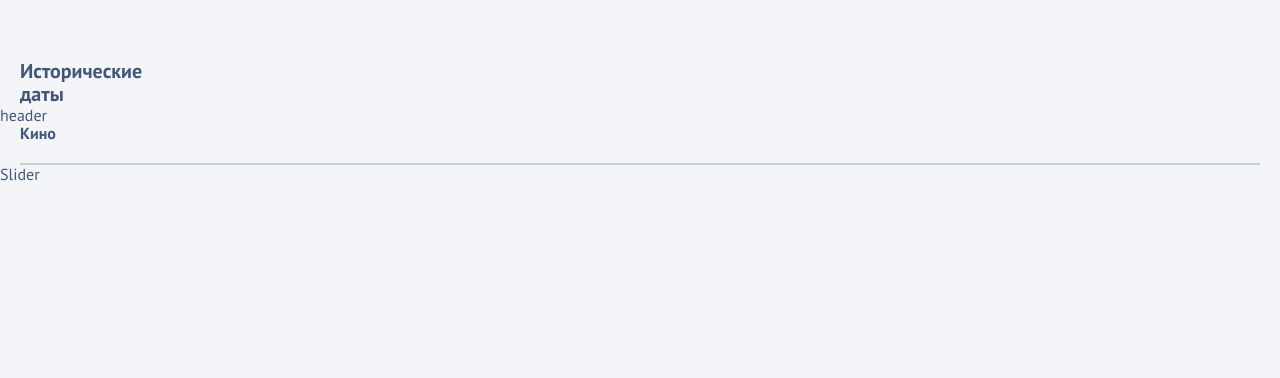
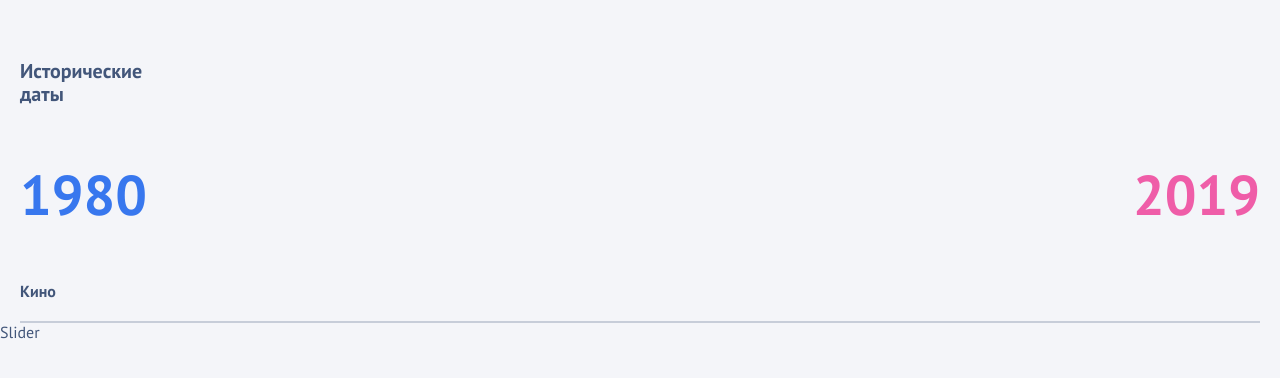
Before and after one commit to asenka0301/interactive-timeline, a React app: page / in a window 1280 px wide. Shown: the top 378 px of the page. Built offline with nearby package versions, Linux system fonts and the light colour scheme.

Commit message:
feat: add TimelineHeader

```diff
--- a/package.json
+++ b/package.json
@@ -12,6 +12,7 @@
   "author": "",
   "license": "ISC",
   "dependencies": {
+    "@gsap/react": "^2.1.2",
     "gsap": "^3.13.0",
     "react": "^19.2.0",
     "react-dom": "^19.2.0",
--- a/src/components/TimelineBlock.tsx
+++ b/src/components/TimelineBlock.tsx
@@ -1,5 +1,6 @@
 import { FC, useState } from "react";
 import { styled } from "styled-components";
+import TimelineHeader from "./TimelineHeader";
 import { CategoryId, TIMELINE_CATEGORIES } from "../data/timelineData";
 
 const Column = styled.div`
@@ -28,7 +29,7 @@ const TimelineBlock: FC = () => {
 
   return (
     <TimelineWrapper>
-      <div>header</div>
+      <TimelineHeader activeCategoryData={activeCategoryData} />
       <TimelinePanel>
         <h2>{activeCategoryData?.title}</h2>
         <div>Slider</div>
--- /dev/null
+++ b/src/components/TimelineHeader.tsx
@@ -0,0 +1,78 @@
+import { styled } from "styled-components";
+import { FC, useRef } from "react";
+import gsap from "gsap";
+import { useGSAP } from "@gsap/react";
+import { type TimelineCategory } from "data/timelineData";
+
+type TimelineHeaderProps = {
+  activeCategoryData?: TimelineCategory;
+};
+
+const Container = styled.div`
+  display: flex;
+  justify-content: space-between;
+  padding: 56px 20px;
+
+  div {
+    font-size: 56px;
+    font-weight: bold;
+    color: var(--color-blue);
+  }
+
+  .fuschia {
+    color: var(--color-fuschia-100);
+  }
+`;
+
+const TimelineHeader: FC<TimelineHeaderProps> = ({ activeCategoryData }) => {
+  const startRef = useRef<HTMLDivElement | null>(null);
+  const endRef = useRef<HTMLDivElement | null>(null);
+  const events = activeCategoryData?.events ?? [];
+  const startYear = events[0]?.year ?? 0;
+  const endYear = events[events.length - 1]?.year ?? 0;
+
+  const prevValues = useRef<{ startYear: number; endYear: number }>({
+    startYear,
+    endYear,
+  });
+
+  useGSAP(() => {
+    const startNode = startRef.current;
+    const endNode = endRef.current;
+
+    if (!startNode || !endNode) return;
+
+    const startObj = { value: prevValues.current.startYear };
+    const endObj = { value: prevValues.current.endYear };
+
+    gsap.to(startObj, {
+      value: startYear,
+      duration: 0.3,
+      ease: "power1.out",
+      onUpdate: () => {
+        startNode.textContent = String(Math.round(startObj.value));
+      },
+    });
+
+    gsap.to(endObj, {
+      value: endYear,
+      duration: 0.3,
+      ease: "power1.out",
+      onUpdate: () => {
+        endNode.textContent = String(Math.round(endObj.value));
+      },
+    });
+
+    prevValues.current = { startYear, endYear };
+  }, [startYear, endYear]);
+
+  return (
+    <Container>
+      <div ref={startRef}>{startYear}</div>
+      <div className="fuschia" ref={endRef}>
+        {endYear}
+      </div>
+    </Container>
+  );
+};
+export default TimelineHeader;
```
Also changed, not shown: 1 other file (tests, documents, lock files or other folders).
